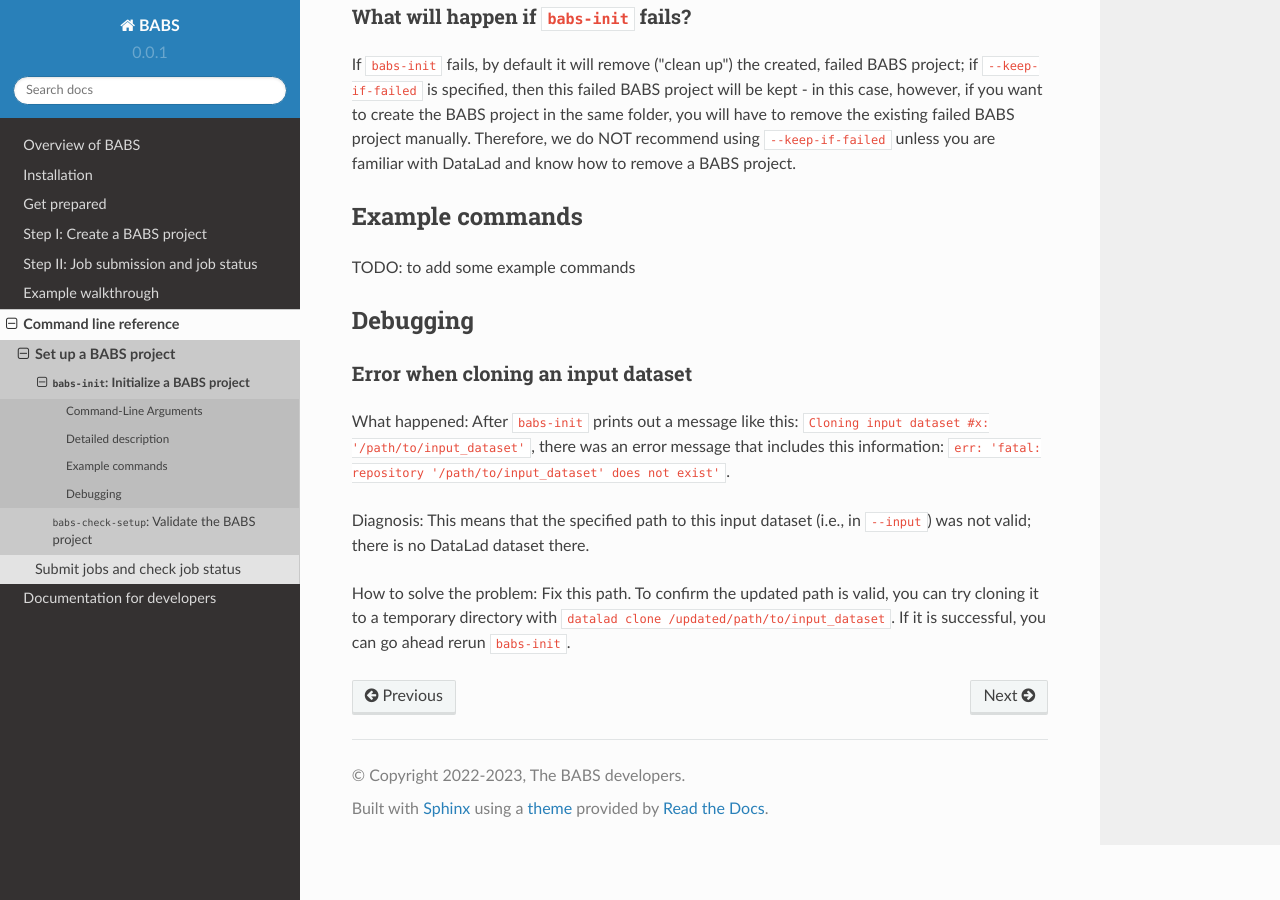
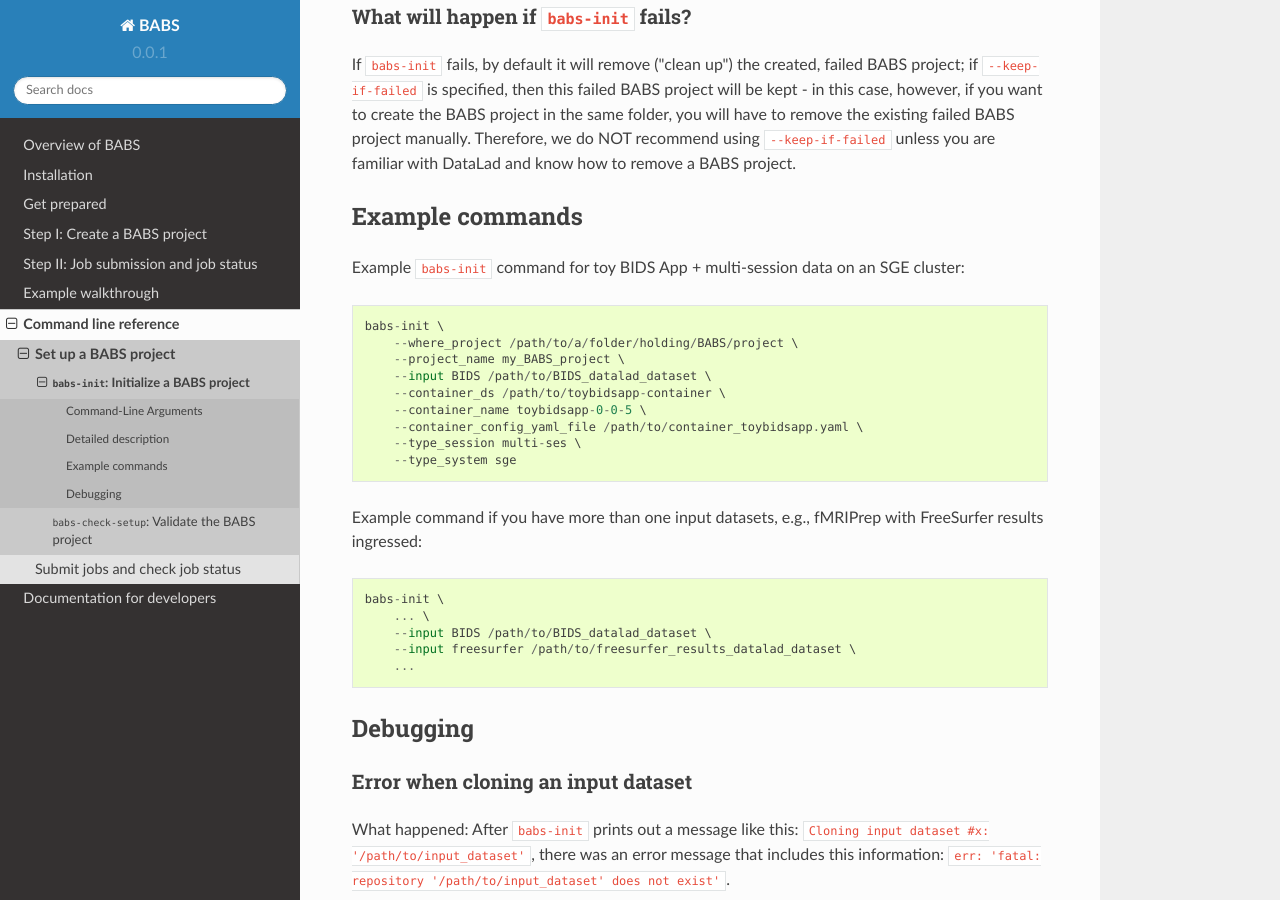
Before and after one commit to PennLINC/babs, a Sphinx documentation site: the page built from docs/source/babs-init.rst, in a window 1280 px wide and 900 px high, scrolled down 971 px. Built offline with Sphinx 7.4.7 and the Read the Docs theme 2.0.0, drawn with Linux system fonts in a browser that asks for light colours.

Commit message:
add example calls

```diff
--- a/docs/source/babs-init.rst
+++ b/docs/source/babs-init.rst
@@ -56,8 +56,27 @@
 Example commands
 **********************
 
-TODO: to add some example commands
+Example ``babs-init`` command for toy BIDS App + multi-session data on
+an SGE cluster::
 
+    babs-init \
+        --where_project /path/to/a/folder/holding/BABS/project \
+        --project_name my_BABS_project \
+        --input BIDS /path/to/BIDS_datalad_dataset \
+        --container_ds /path/to/toybidsapp-container \
+        --container_name toybidsapp-0-0-5 \
+        --container_config_yaml_file /path/to/container_toybidsapp.yaml \
+        --type_session multi-ses \
+        --type_system sge
+
+Example command if you have more than one input datasets, e.g., fMRIPrep
+with FreeSurfer results ingressed::
+
+    babs-init \
+        ... \
+        --input BIDS /path/to/BIDS_datalad_dataset \
+        --input freesurfer /path/to/freesurfer_results_datalad_dataset \
+        ...
 
 ***************
 Debugging
```
